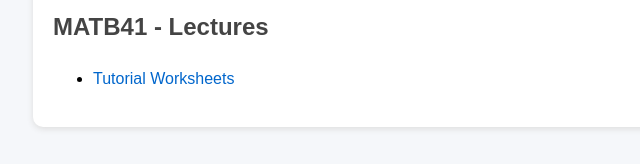
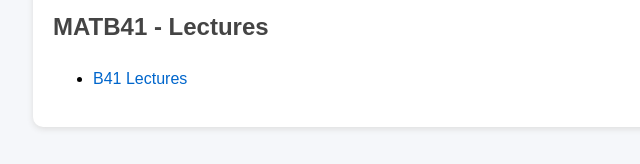
Before and after one commit to TwoItlog/TwoItlog.github.io, a plain HTML site: page index.html in a window 1280 px wide. Shown: the part 726-890 px from the top of the page, 207-847 px from the left. Drawn offline with Linux system fonts and the light colour scheme.

Commit message:
Update link for B41 Lectures in index.html

```diff
--- a/index.html
+++ b/index.html
@@ -84,8 +84,8 @@
     <h2>MATB41 - Lectures</h2>
     <ul>
       <li>
-        <a href="b10lectures.pdf">
-          Tutorial Worksheets
+        <a href="matb41lec.pdf">
+          B41 Lectures
         </a>
       </li>
     </ul>
```
